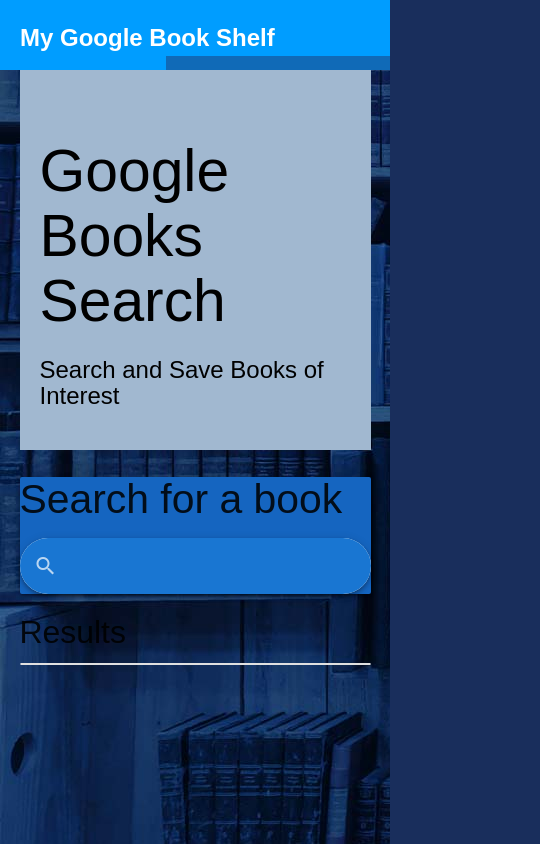
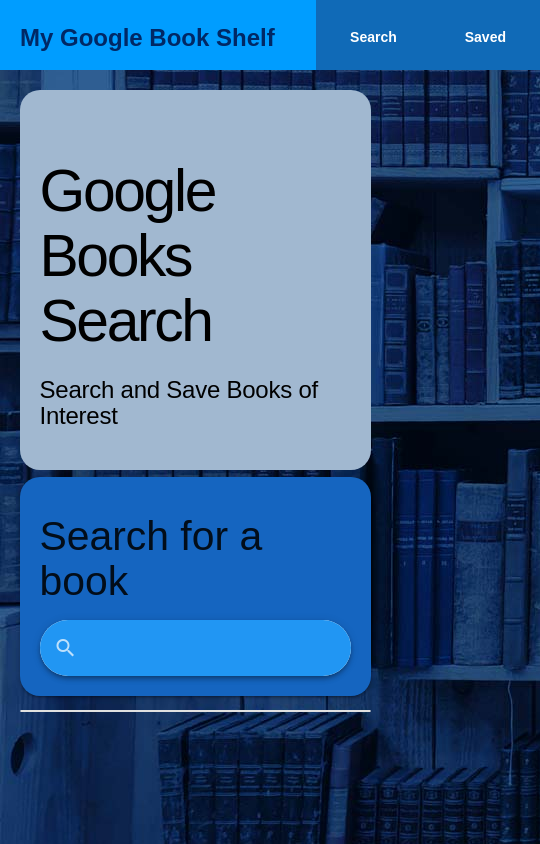
Before and after one commit to b0rgbart3/GoogleBookShelf, a React (Create React App) app in the folder client/: page / in a window 390 px wide. Shown: the top 844 px of the page, 540 px wide, since content can reach past the window. Built offline with nearby package versions, Linux system fonts and the light colour scheme.

Commit message:
fixing layout issues in navbar on mobile, and adjusting css styling on jumbotron

```diff
--- a/client/src/components/Jumbotron.css
+++ b/client/src/components/Jumbotron.css
@@ -10,9 +10,16 @@
     padding-top:30px;
     margin-top:0;
     padding-left:20px;
+    border-radius:20px;
+    margin-top:20px;
+    user-select: none;
+}
+.gJumboTron h1 {
+    letter-spacing:-.04em;
 }
 .gJumboTron h2 {
     font-size:24px;
     padding-top:0;
     margin-top:0;
+    letter-spacing:-.01em;
 }
--- a/client/src/components/navbar.css
+++ b/client/src/components/navbar.css
@@ -5,6 +5,7 @@
     box-sizing: border-box;
     height:70px;
     overflow: hidden;
+    min-width:540px;
 }
 
 .logo {
@@ -16,6 +17,10 @@
     font-size:24px;
     display:inline-block;
     padding-right:20px;
+}
+
+.logo:hover {
+    color:rgb(0, 40, 101);
 }
 .navlinks {
     margin:0;
--- a/client/src/components/result.js
+++ b/client/src/components/result.js
@@ -27,8 +27,7 @@
 
   return (
     <div>
-      <ul>
-      <h4>Results</h4>
+
         <ul className="collection with-header">
 
 
@@ -66,7 +65,7 @@
 
 
         </ul>
-      </ul>
+
     </div>
   );
 }
--- /dev/null
+++ b/client/src/components/searchbar.css
@@ -0,0 +1,10 @@
+.searchCard {
+    background-color:#1976d2;
+    background-color:#1565c0;
+    border-radius:20px;
+    padding-left:20px;
+    padding-right:20px;
+    padding-bottom:20px;
+    padding-top:10px;
+    user-select: none;
+}
--- a/client/src/components/searchbar.js
+++ b/client/src/components/searchbar.js
@@ -2,11 +2,13 @@
 import API from "../utils/API";
 import { useBookContext } from "../utils/GlobalState";
 import { SEARCH_RESULTS } from "../utils/actions";
-
+import "./searchbar.css";
 
 const Styles = {
   search: {
     borderRadius: "90px",
+    fontSize: "30px",
+    fontWeight: "600"
   },
   text:{
       fontWeight: 900
@@ -37,12 +39,12 @@
 
   return (
 
-      <div className="card #1565c0 blue darken-3">
+      <div className="card searchCard">
 
           <h3 className="">Search for a book</h3>
         <nav className="white z-depth-2" style={Styles.search}>
           <div
-            className="nav-wrapper #1976d2 blue darken-2 z-depth-0"
+            className="nav-wrapper blue lighten z-depth-0"
             style={Styles.search}
           >
             <form onSubmit={handleOnSubmit}>
```
